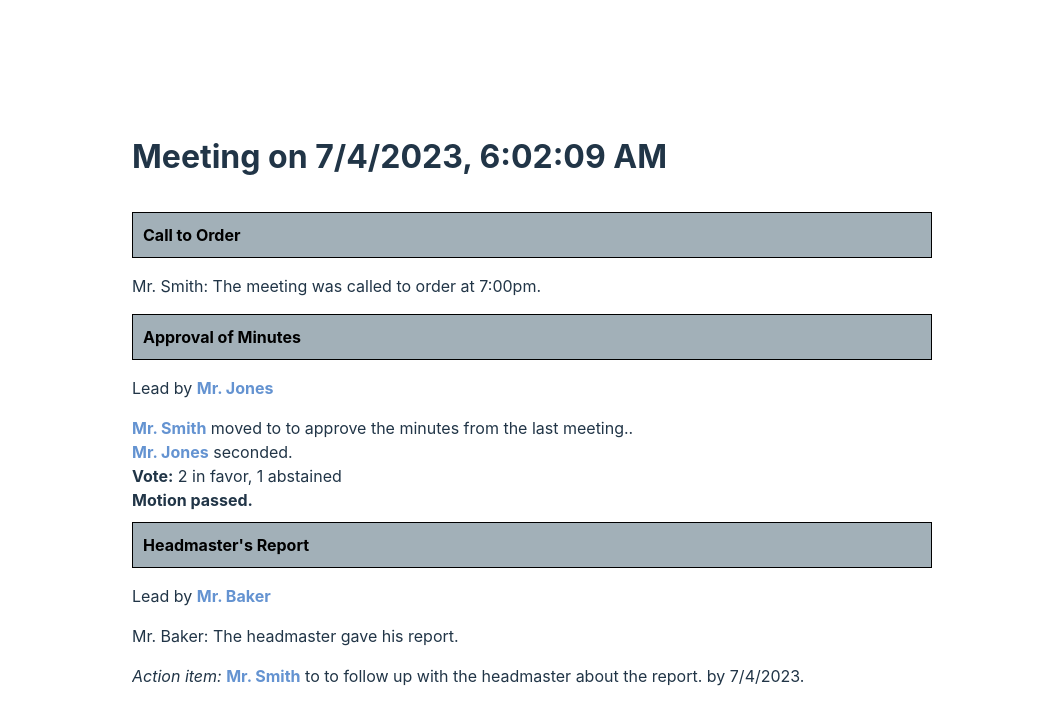
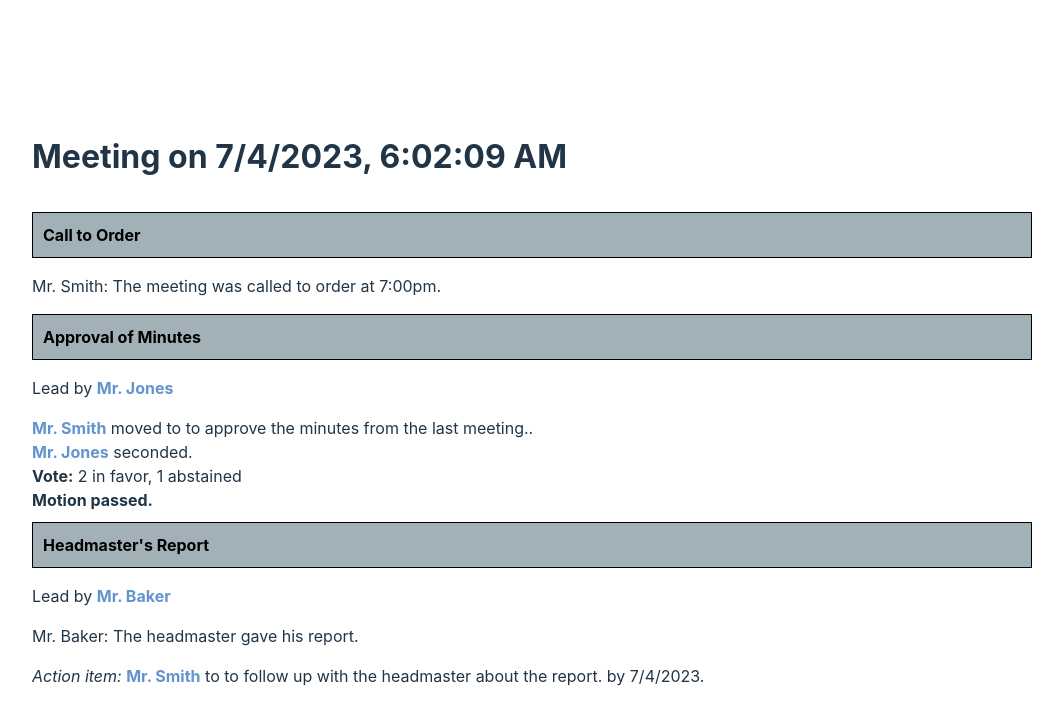
Before and after one commit to butaud/minutes-taker, a React (Vite) app: page / in a window 1280 px wide. Shown: the top 724 px of the page, without its empty margins (108-1171 px from the left). Built offline with nearby package versions, Linux system fonts and the light colour scheme.

Commit message:
css tweak

```diff
--- a/src/App.css
+++ b/src/App.css
@@ -2,6 +2,6 @@
   margin: 0 auto;
   padding: 2rem;
   text-align: left;
-  width: 800px;
+  width: 1000px;
   background-color: white;
 }
```
